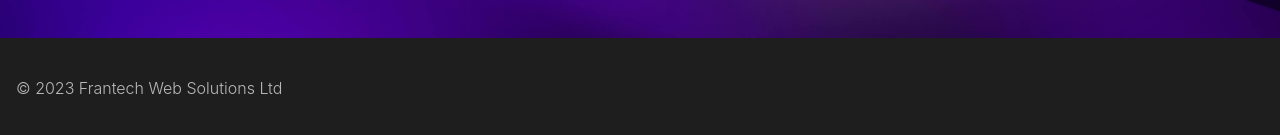
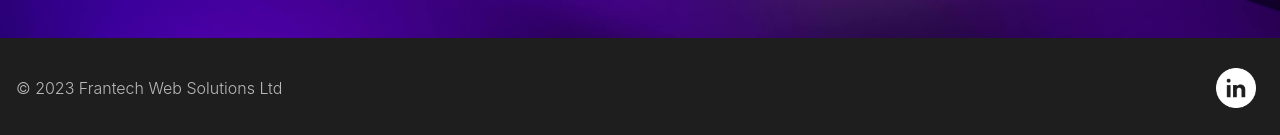
Before and after one commit to douglasfrancis/frantech, a React (Create React App) app: page / in a window 1280 px wide. Shown: the part 3234-3369 px from the top of the page. Built offline with nearby package versions, Linux system fonts and the light colour scheme; a web font is replaced by a local one.

Commit message:
Add Linkedin

```diff
--- a/src/components/Footer.js
+++ b/src/components/Footer.js
@@ -1,4 +1,5 @@
 import React from 'react'
+import linkedin from '../Assets/linkedin.png'
 
 export default function () {
 
@@ -8,6 +9,10 @@ export default function () {
     <footer>
             <p style={{fontSize: 16}}>© {year} Frantech Web Solutions Ltd</p>
 
+            <a href='https://www.linkedin.com/company/100259290' target={"_blank"}>
+              <img style={{height: 40}} src={linkedin} alt="Frantech web solutions Linkedin profile" />
+            </a>
+
     </footer>
   )
 }
```
Also changed, not shown: src/Assets/linkedin.png (added).
